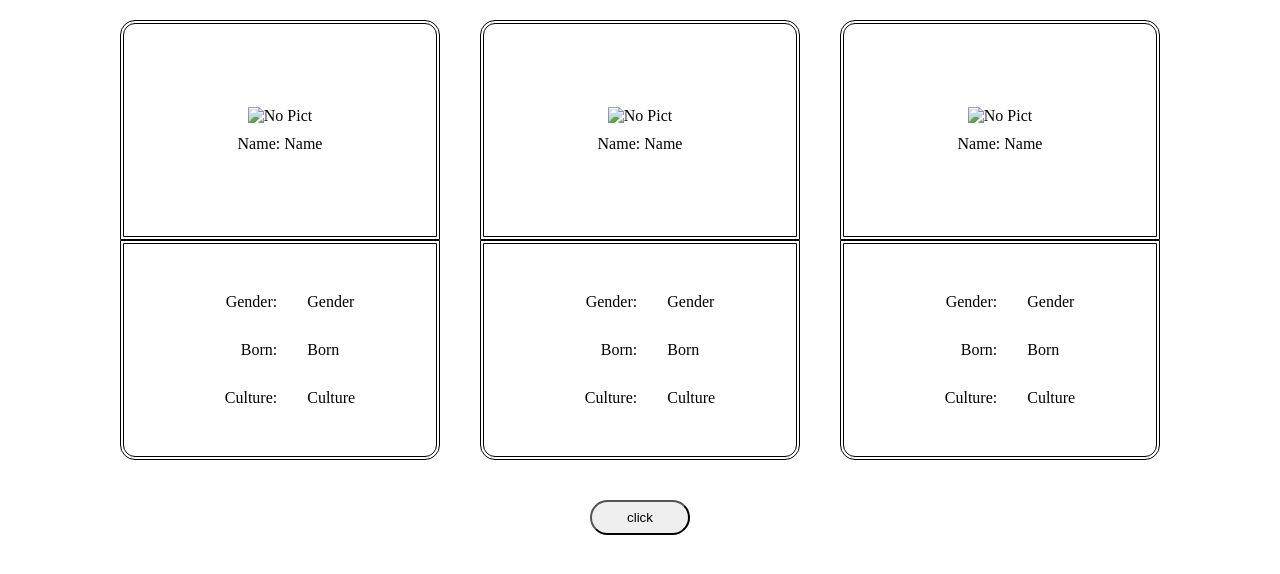
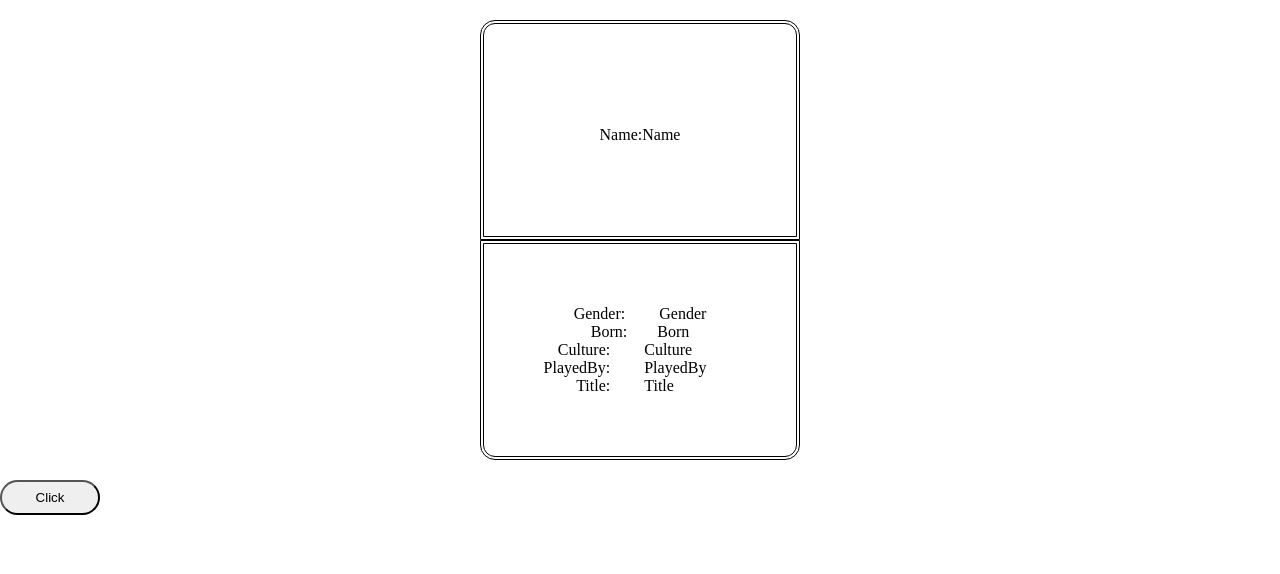
Before and after one commit to Chugunov-d/async, a plain HTML site: page index.html in a window 1280 px wide. Drawn offline with Linux system fonts and the light colour scheme.

Commit message:
Update index.html

```diff
--- a/index.html
+++ b/index.html
@@ -1,4 +1,3 @@
-
 <!DOCTYPE html>
 <html lang="en">
 
@@ -6,8 +5,8 @@
    <meta charset="UTF-8">
    <meta http-equiv="X-UA-Compatible" content="IE=edge">
    <meta name="viewport" content="width=device-width, initial-scale=1.0">
+   <title>Game of Throne</title>
    <link rel="stylesheet" href="style.css">
-   <title>Document</title>
 </head>
 
 <body>
@@ -15,61 +14,22 @@
       <div class="card">
          <div class="wrapper">
             <div class="upside">
-               <img class="invisible" src="" alt="No Pict">
-               <div class="name-space">
-                  <span>Name:</span>
-                  <span class="name1">Name</span>
-               </div>
+               <img src="" alt="" class="profile-photo">
+               <div class="name-space"><span>Name:</span><span class="name">Name</span></div>
             </div>
             <div class="downside">
-               <div class="prop-line"><span>Gender:</span><span class="gender1">Gender</span></div>
-               <div class="prop-line"><span>Born:</span><span class="born1">Born</span></div>
-               <div class="prop-line"><span>Culture:</span><span class="culture1">Culture</span></div>
+               <div class="gender-space"><span>Gender:</span> <span class="gender">Gender</span></div>
+               <div class="born-space"><span>Born:</span><span class="born">Born</span></div>
+               <div class="culture-space"><span>Culture:</span> <span class="culture">Culture<span></span></div>
+               <div class="playedBy-space"><span>PlayedBy:</span> <span class="playedBy">PlayedBy<span></span></div>
+               <div class="title-space"><span>Title:</span> <span class="title">Title<span></span></div>
             </div>
          </div>
       </div>
-      <div class="card">
-         <div class="wrapper">
-            <div class="upside">
-               <img class="invisible2" src="" alt="No Pict">
+   </div>
 
-               <div class="name-space">
-                  <span>Name:</span>
-                  <span class="name2">Name</span>
-               </div>
-            </div>
-            <div class="downside">
-               <div class="prop-line"><span>Gender:</span><span class="gender2">Gender</span></div>
-               <div class="line prop-line"><span>Born:</span><span class="born2">Born</span></div>
-               <div class="prop-line"><span>Culture:</span><span class="culture2">Culture</span></div>
-
-            </div>
-         </div>
-      </div>
-      <div class="card">
-         <div class="wrapper">
-            <div class="upside">
-               <img class="invisible3" src="" alt="No Pict" style="max-width: 300px">
-               <div class=" name-space">
-                  <span>Name:</span>
-                  <span class="name3">Name</span>
-               </div>
-            </div>
-            <div class="downside">
-               <div class="prop-line"><span>Gender:</span><span class="gender3">Gender</span></div>
-               <div class="prop-line"><span>Born:</span><span class="born3">Born</span>
-               </div>
-               <div class="prop-line"> <span>Culture:</span><span class="culture3">Culture</span></div>
-
-            </div>
-         </div>
-      </div>
-
-   </div>
-   <div class="lower-part"><button class="button">click</button></div>
-
-
-   <script src="index.js" defer></script>
+   <div class="btn-space"><button class="btn">Click</button></div>
+   <script src="script.js"></script>
 </body>
 
 </html>
```
